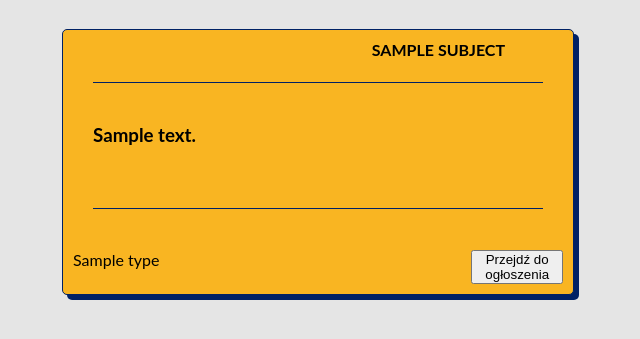
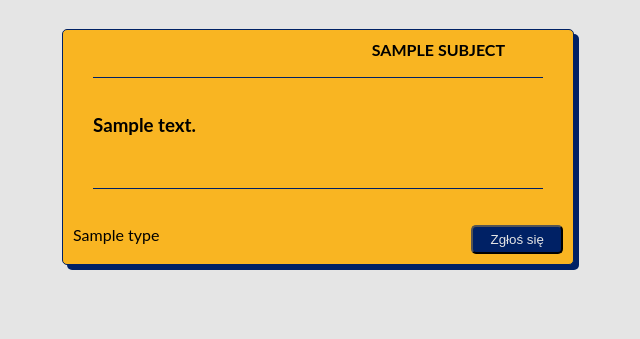
Before and after one commit to MarcelBienko3b/zsti-together, a PHP site: page /posts.php in a window 1280 px wide. Shown: the part 64-403 px from the top of the page, without its empty margins (322-962 px from the left). Run offline with PHP 8.4, Linux system fonts and the light colour scheme; the visitor is signed in with stand-in values (Sample User, id 1); tables that the repository leaves empty hold one stand-in row (values such as "Sample post").

Commit message:
Styled post__more button

```diff
--- a/posts.php
+++ b/posts.php
@@ -63,7 +63,7 @@
 
                             echo
                                 '<p class="post__type">'.$row[6].'</p>
-                                <button class="post__more" id="post_'.$row[8].'">Przejdź do ogłoszenia</button>
+                                <button type="button" class="post__more" id="post_'.$row[8].'">Zgłoś się</button>
                             </div>';
                     }
                 }
--- a/styles/pages/posts/posts.css
+++ b/styles/pages/posts/posts.css
@@ -93,4 +93,12 @@
 }
 * body .posts-container .post__more {
   grid-area: more;
+  padding: 5px 0;
+  background-color: #002165;
+  border-radius: 5px;
+  color: #e5e5e5;
+}
+* body .posts-container .post__more:hover {
+  background-color: #e5e5e5;
+  color: #002165;
 }/*# sourceMappingURL=posts.css.map */
```
Also changed, not shown: styles/components/_post.scss (+11 -0 lines), styles/pages/panel/panel.css (+8 -0 lines), 2 other files.
